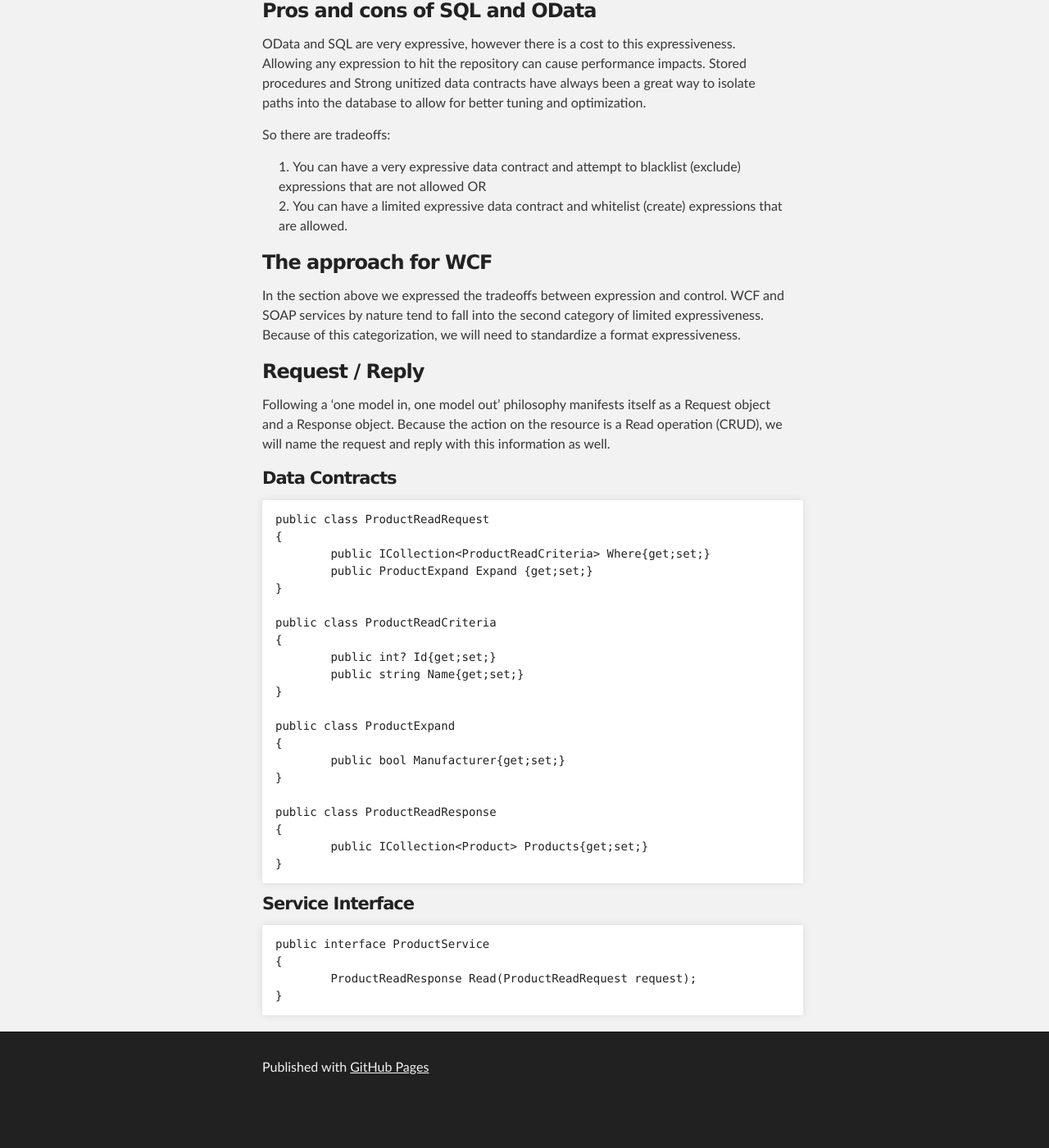
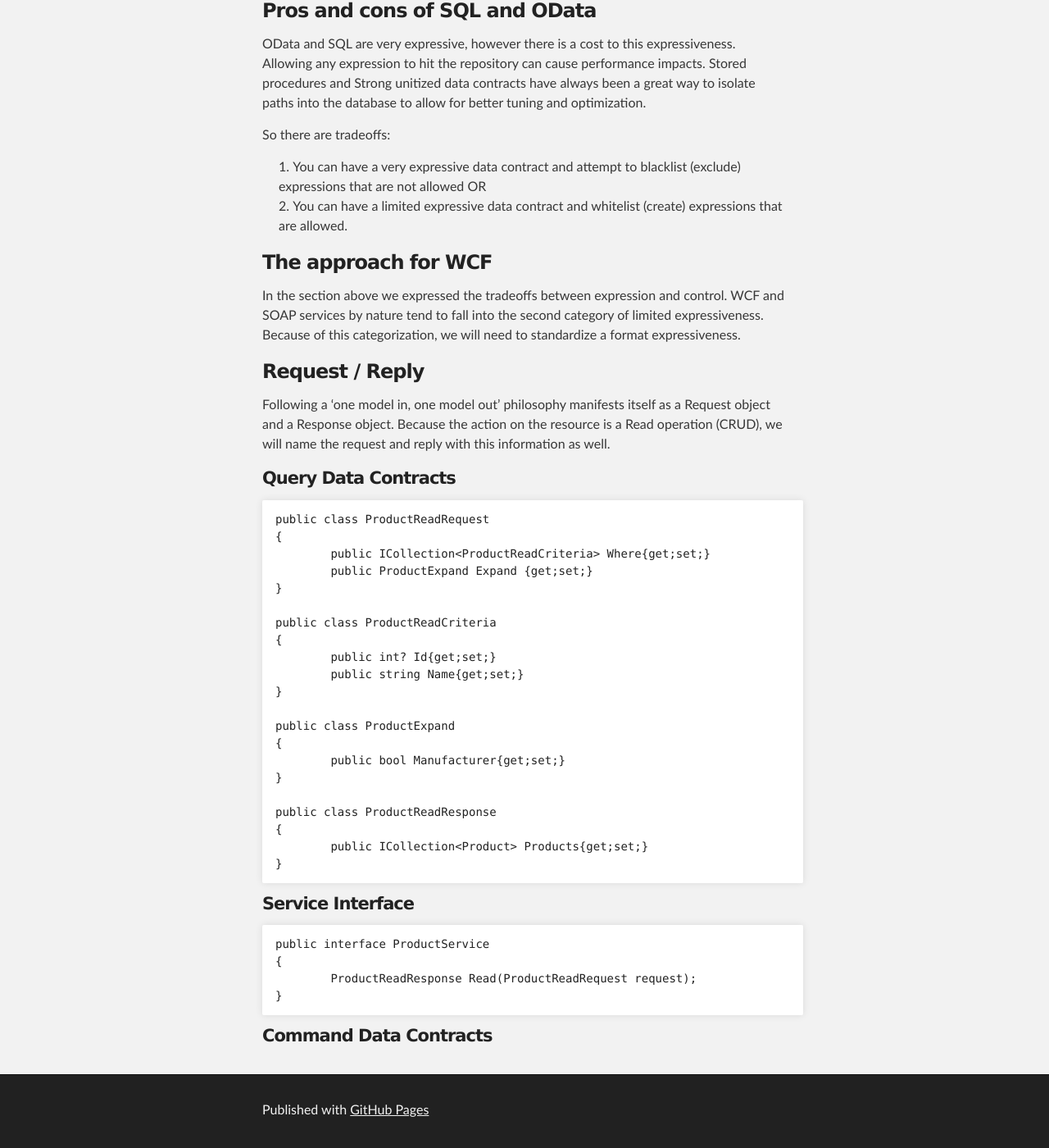
Before and after one commit to patrickhuber/patrickhuber.github.io, a Jekyll site: the page built from _posts/2014-10-04-writing-enterprise-class-service-contracts.md, in a window 1280 px wide and 1400 px high, scrolled down 5273 px. Shown: the whole window at 82% size. Built offline with Jekyll 4.4.1, drawn with Linux system fonts in a browser that asks for light colours; Markdown is read by kramdown in place of the engine named in the settings; before the commit the page ends 6621 px from its top, so only the background shows below that.

Commit message:
updates spacing in blog entry

````diff
--- a/_posts/2014-10-04-writing-enterprise-class-service-contracts.md
+++ b/_posts/2014-10-04-writing-enterprise-class-service-contracts.md
@@ -186,21 +186,25 @@
 Using the capabilities above, and assume the Product and Manufacturer class models are now applied as serialized JSON objects.
 
 select by id
+
 ```
 GET svcroot/Products(12345)
 ```
 
 select by name
+
 ```
 GET svcroot/Products?$filter=Name eq 'grapes'
 ```
 
 select multiple criteria
+
 ```
 GET svcroot/Products?$filter=Name eq 'grapes' or Name eq 'apples'
 ```
 
 select entity expand relationship
+
 ```
 GET svcroot/Products(12345)?$expand=Manufacturer
 ```
@@ -225,7 +229,7 @@
 Following a 'one model in, one model out' philosophy manifests itself as a Request object and a Response object.
 Because the action on the resource is a Read operation (CRUD), we will name the request and reply with this information as well.
 
-#### Data Contracts
+#### Query Data Contracts
 ```CSharp
 public class ProductReadRequest
 {
@@ -257,3 +261,5 @@
 	ProductReadResponse Read(ProductReadRequest request);
 }
 ```
+
+#### Command Data Contracts
````
